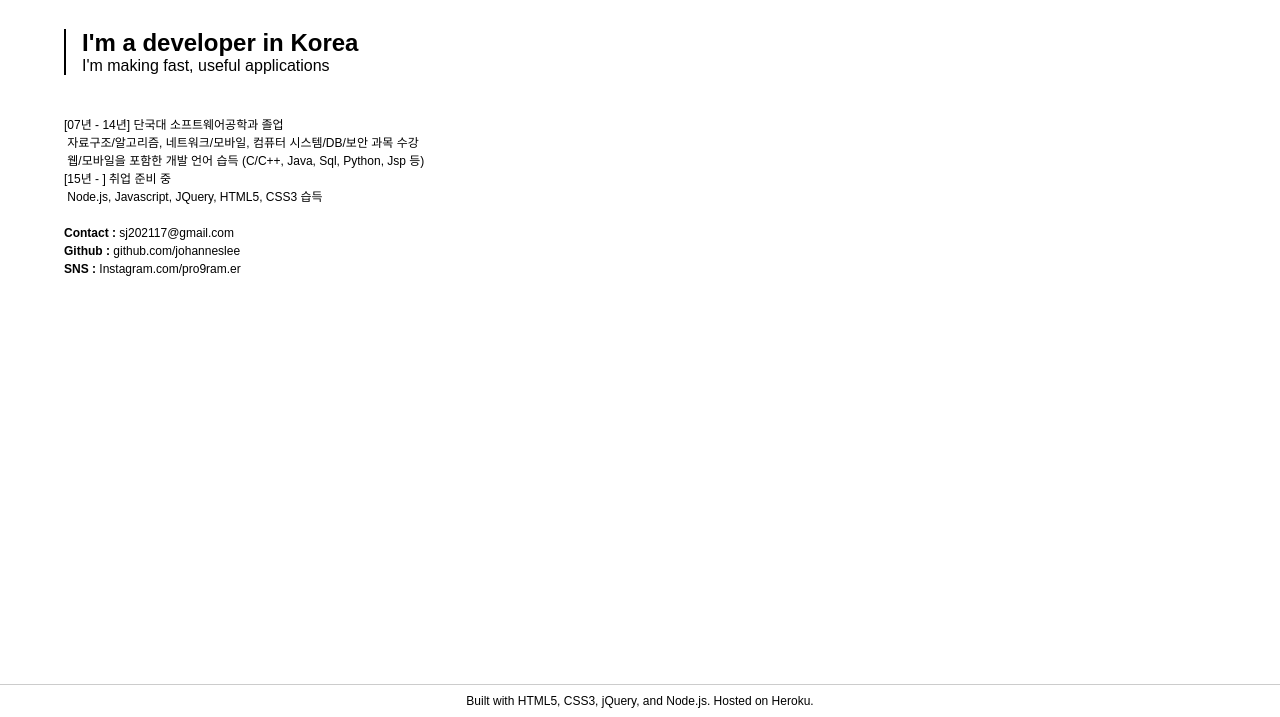
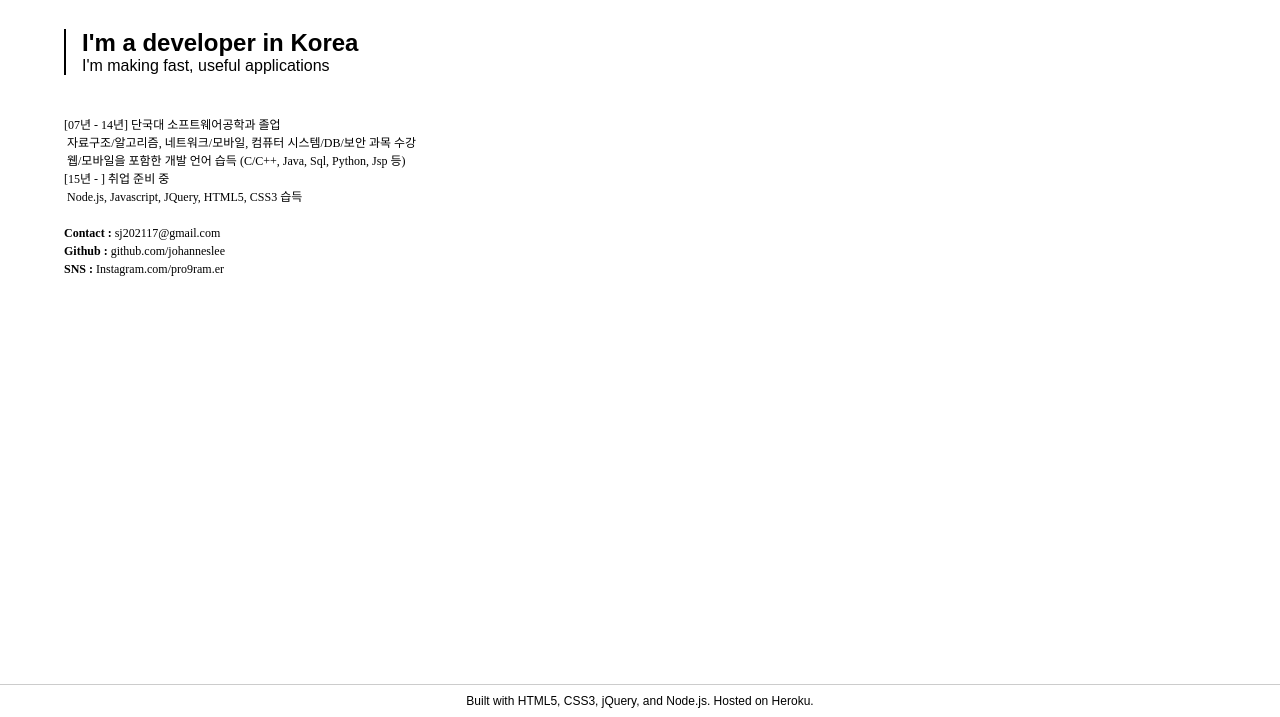
Before and after one commit to johanneslee/homepage, a website: page pages/about.html in a window 1280 px wide. Shown: the part 83-800 px from the top of the page. Drawn offline with Linux system fonts and the light colour scheme; files that its build step writes are made by us from their sources; files whose address does not match are found by name.

Commit message:
getting better

```diff
--- a/css/about.css
+++ b/css/about.css
@@ -194,7 +194,7 @@ button:focus {
 
 .row2 p {
 	display: inline;
-	font-family: Dotum, sans-serif;
+	font-family: Batang;
 	font-size: 12px;
 }
 
```
